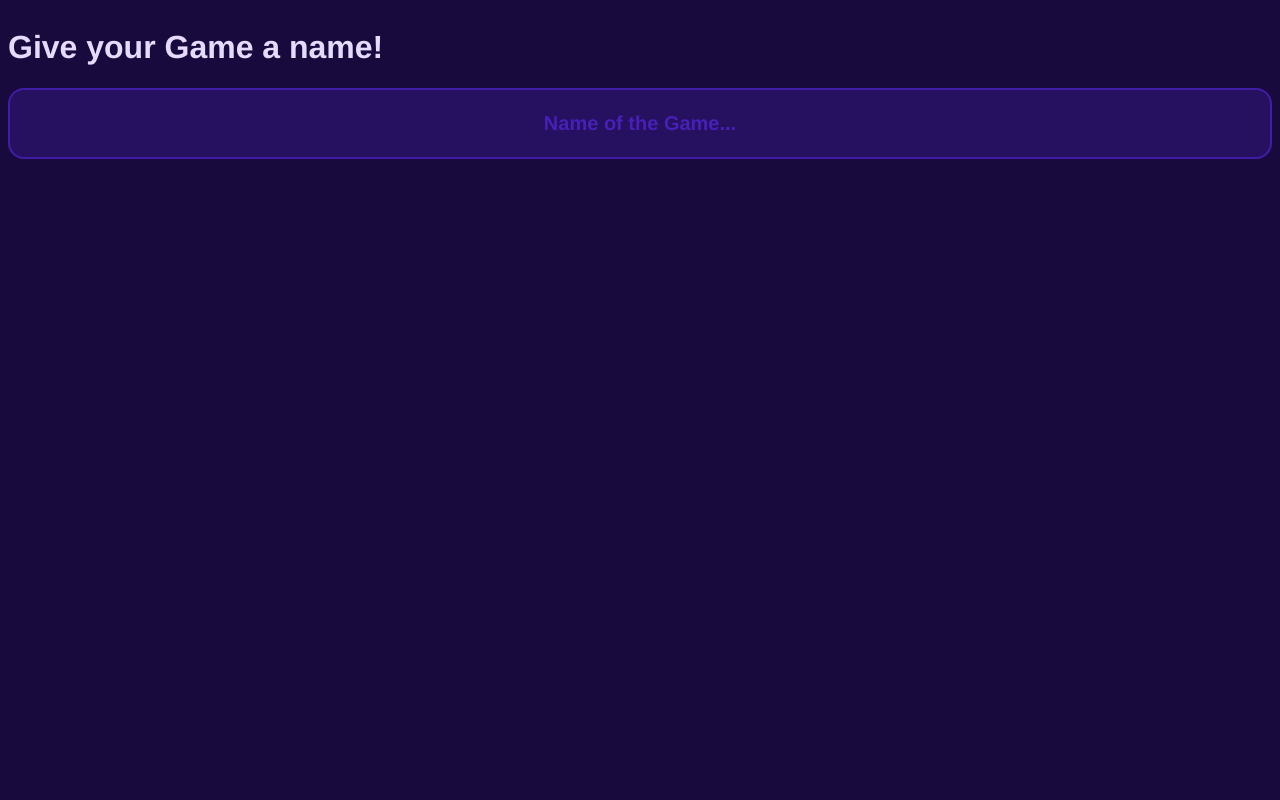
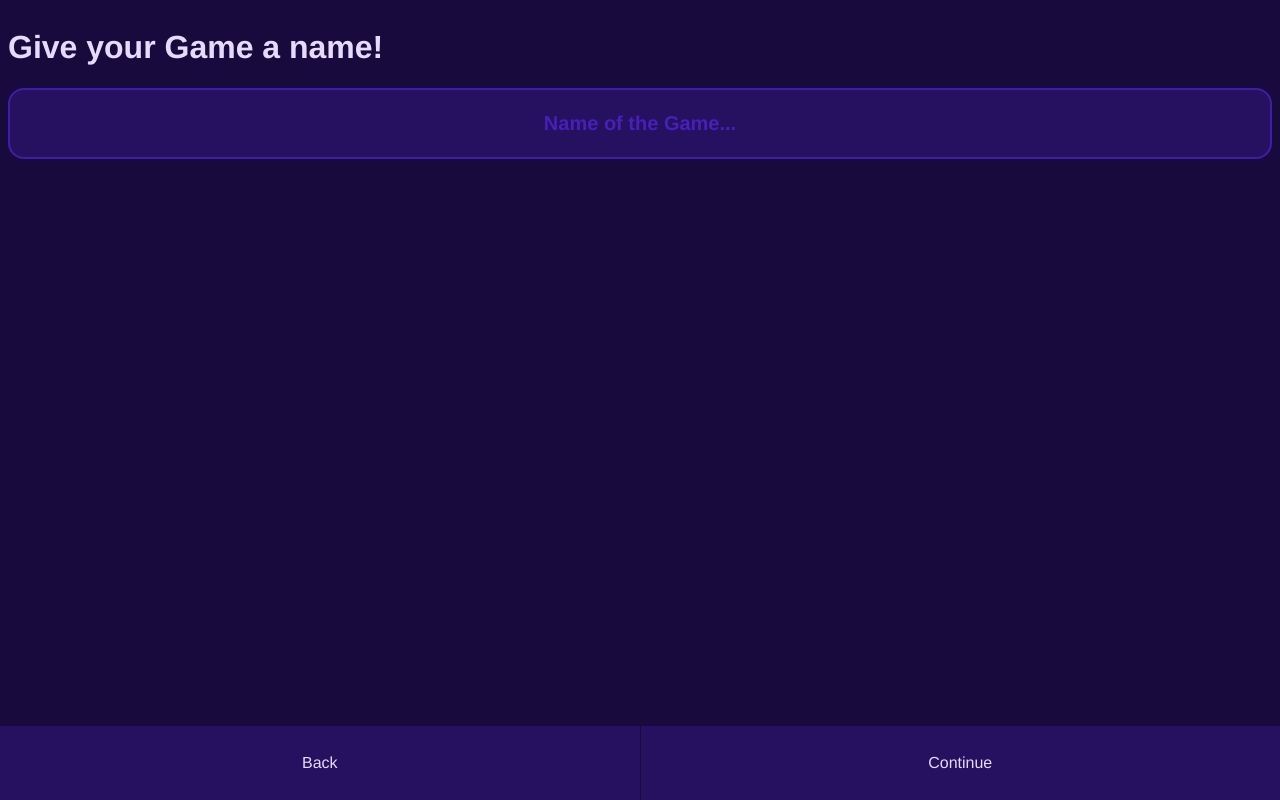
Before and after one commit to lukaskoeller/perfect-poster, a Vue app: page /new in a window 1280 px wide. Built offline with nearby package versions, Linux system fonts and the light colour scheme.

Commit message:
feat(New): Add BottomNav component (back/continue)

```diff
--- a/src/views/New.vue
+++ b/src/views/New.vue
@@ -2,17 +2,25 @@
   <div class="new-game">
     <h1>Give your Game a name!</h1>
     <Input type="text" placeholder="Name of the Game..." />
+    <BottomNav>
+      <BottomButton to="/">Back</BottomButton>
+      <BottomButton to="/dashboard">Continue</BottomButton>
+    </BottomNav>
   </div>
 </template>
 
 <script lang="ts">
 import { defineComponent } from 'vue';
 import Input from '@/components/Input.vue';
+import BottomNav from '@/components/BottomNav.vue';
+import BottomButton from '@/components/BottomButton.vue';
 
 export default defineComponent({
   name: 'New',
   components: {
     Input,
+    BottomNav,
+    BottomButton,
   },
 });
 </script>
```
